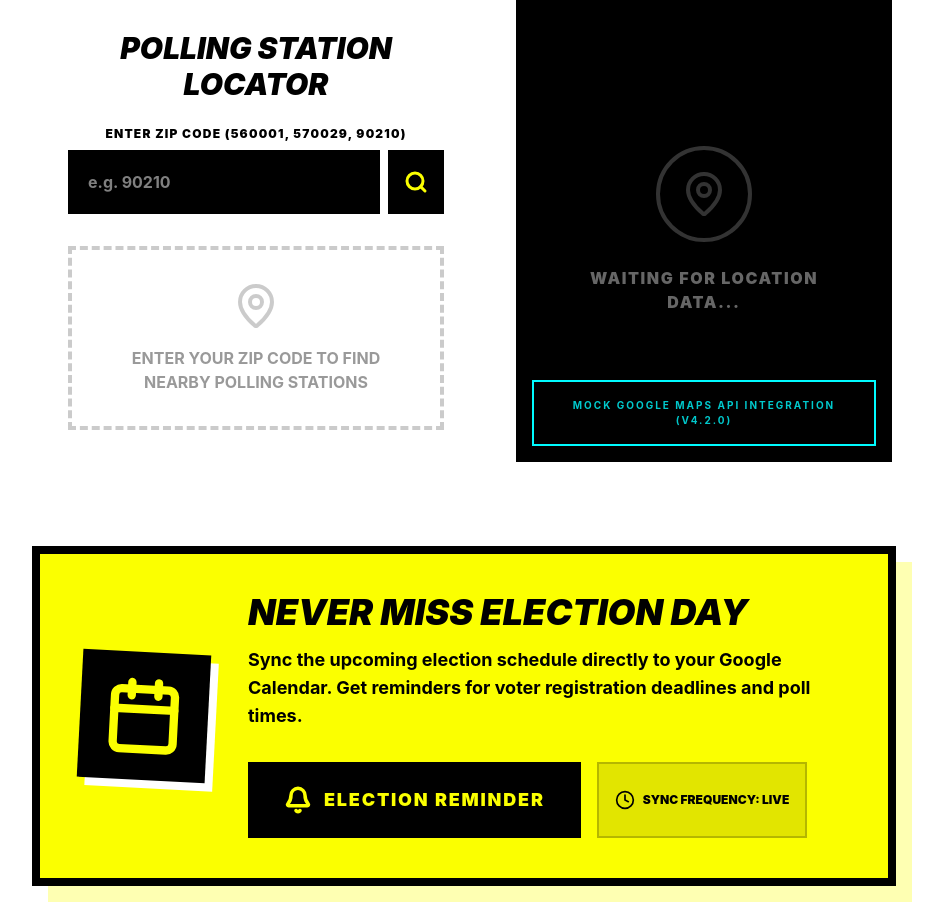
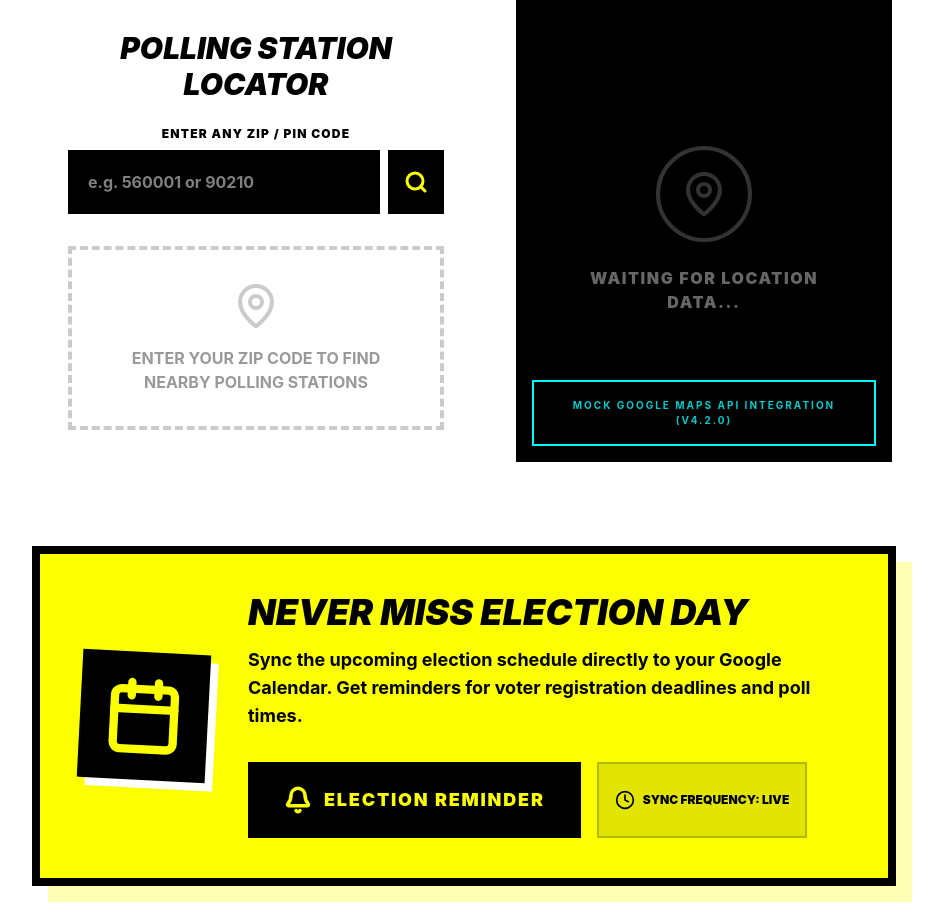
Before and after one commit to lakshyadbasur31/election-assistant, a React (Vite) app: page / in a window 1280 px wide. Shown: the part 1800-2723 px from the top of the page, without its empty margins (176-1119 px from the left). Built offline with nearby package versions, Linux system fonts and the light colour scheme.

Commit message:
Enable universal pincode search in Polling Locator with dynamic result generation.

```diff
--- a/src/components/PollingLocator.jsx
+++ b/src/components/PollingLocator.jsx
@@ -38,14 +38,25 @@ const PollingLocator = () => {
 
     // Simulate API delay
     setTimeout(() => {
-      const result = mockStations[zipCode];
+      let result = mockStations[zipCode];
+
+      // If not in mock data, generate a dynamic one to make it "work" for any pincode
+      if (!result && zipCode.length >= 5) {
+        result = {
+          name: `${zipCode} District Community Hall`,
+          address: `Region ${zipCode.substring(0, 3)}, Main Sector, Area ${zipCode}`,
+          distance: `${(Math.random() * 2 + 0.1).toFixed(1)} miles away`,
+          hours: '7:00 AM - 8:00 PM',
+        };
+      }
+
       if (result) {
         setLocation(result);
       } else {
         setError(true);
       }
       setIsSearching(false);
-    }, 1500);
+    }, 500);
   };
 
   return (
@@ -55,14 +66,14 @@ const PollingLocator = () => {
           <h2 className="text-3xl font-black uppercase mb-6 italic">Polling Station Locator</h2>
           <form onSubmit={handleSearch} className="space-y-6">
             <div>
-              <label htmlFor="zip" className="block text-xs font-black uppercase tracking-widest mb-2">Enter Zip Code (560001, 570029, 90210)</label>
+              <label htmlFor="zip" className="block text-xs font-black uppercase tracking-widest mb-2">Enter Any Zip / Pin Code</label>
               <div className="flex gap-2">
                 <input
                   id="zip"
                   type="text"
                   value={zipCode}
                   onChange={(e) => setZipCode(e.target.value)}
-                  placeholder="e.g. 90210"
+                  placeholder="e.g. 560001 or 90210"
                   className="flex-1 bg-hc-black text-hc-white border-4 border-hc-black p-4 font-bold focus:border-neon-yellow outline-none transition-colors"
                 />
                 <button
```
Also changed, not shown: 1 other file (tests, documents, lock files or other folders).
